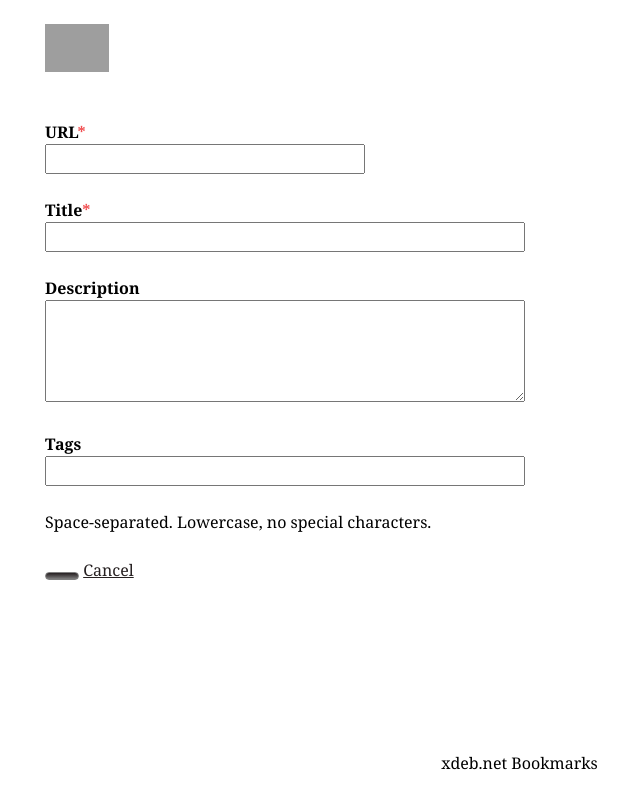
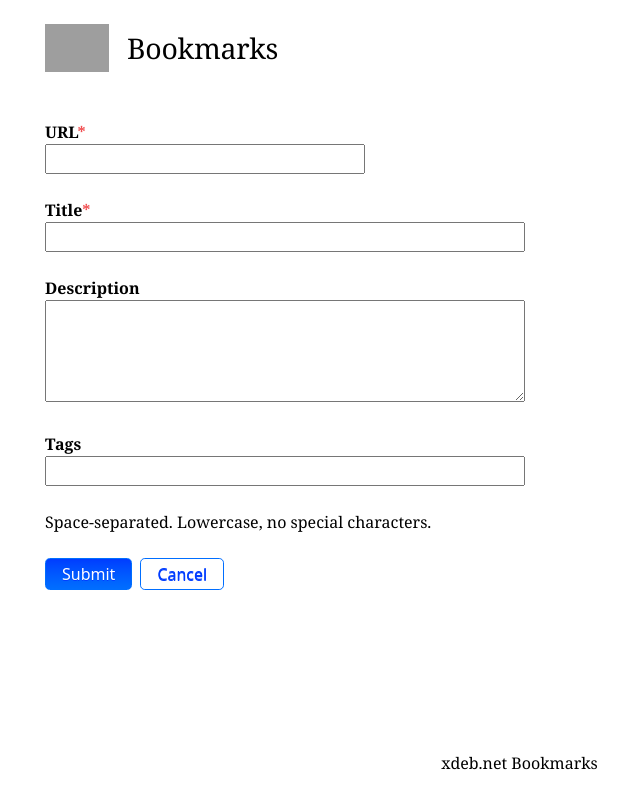
Before and after one commit to frjo/bookmarks, a Django app: template links/templates/links/form.html in a window 1280 px wide. Shown: the whole page, without its empty margins (113-753 px from the left). Run offline with Django 5.2, Linux system fonts and the light colour scheme; the template is opened without the code that fills it, so the values that code supplies are empty; grey boxes are pictures that could not be loaded.

Commit message:
Style and layout fixes.

```diff
--- a/accounts/templates/accounts/login.html
+++ b/accounts/templates/accounts/login.html
@@ -2,7 +2,7 @@
 {% block title %}Log in — Bookmarks{% endblock %}
 
 {% block content %}
-  <article>
+  <section>
     <h1>Log in</h1>
 
     <p>Use a passkey saved on this device to sign in.</p>
@@ -24,7 +24,7 @@
     </div>
 
     <p>Don't have an account yet? <a href="{% url 'register' %}">Register</a></p>
-  </article>
+  </section>
 {% endblock %}
 
 {% block extra_scripts %}
--- a/accounts/templates/accounts/register.html
+++ b/accounts/templates/accounts/register.html
@@ -2,7 +2,7 @@
 {% block title %}Register — Bookmarks{% endblock %}
 
 {% block content %}
-  <article>
+  <section>
     <h1>Create an account</h1>
 
     <p>Optionally choose a username, then follow the prompt to create a passkey on this device. You can set or change your username later in settings.</p>
@@ -41,7 +41,7 @@
     </form>
 
     <p>Already have an account? <a href="{% url 'login' %}">Log in</a></p>
-  </article>
+  </section>
 {% endblock %}
 
 {% block extra_scripts %}
--- a/accounts/templates/accounts/settings.html
+++ b/accounts/templates/accounts/settings.html
@@ -2,7 +2,7 @@
 {% block title %}Settings — Bookmarks{% endblock %}
 
 {% block content %}
-  <article>
+  <section>
     <h1>Settings</h1>
 
     <section aria-labelledby="profile-heading">
@@ -94,5 +94,5 @@
         </form>
       </div>
     </section>
-  </article>
+  </section>
 {% endblock %}
--- a/assets_src/css/_custom.css
+++ b/assets_src/css/_custom.css
@@ -3,4 +3,49 @@
 :root {
   --max-content-width: 999px;
   --base-font-size: 16;
+
+  /* Brand colours. */
+  --color-brand: oklch(0.4958 0.2838 263.94);
+  --color-brand-alt: oklch(0.5788 0.2316 259.64);
+  --color-brand-light: var(--color-grey-300);
+  --color-brand-dark: var(--color-grey-700);
 }
+
+a {
+  text-decoration: none;
+}
+
+.header__site-name {
+  font-size: var(--fs-xl);
+  letter-spacing: -.01em;
+}
+
+.bookmark-list {
+  h1 {
+    font-size: var(--fs-l);
+  }
+}
+
+.bookmark {
+  h2 {
+    font-size: var(--fs-m);
+    letter-spacing: normal;
+  }
+
+  p {
+    margin-block: 0 var(--spacing-s);
+  }
+}
+
+.actions {
+  a {
+    --color-link: var(--color-text-meta);
+    --color-link-visited: var(--color-text-meta);
+  }
+}
+
+.pager {
+  margin-block: var(--spacing-m);
+  justify-content: center;
+  font-family: var(--ff-alt);
+}
--- a/assets_src/css/components/_flex-inline.css
+++ b/assets_src/css/components/_flex-inline.css
@@ -16,3 +16,11 @@
 .flex-inline--inline {
   display: inline-flex;
 }
+
+.flex-inline--center {
+  align-items: center;
+}
+
+.flex-inline--baseline {
+  align-items: baseline;
+}
--- a/config/settings.py
+++ b/config/settings.py
@@ -12,7 +12,7 @@ env.read_env()
 # ---------------------------------------------------------------------------
 # App settings
 # ---------------------------------------------------------------------------
-BOOKMARKS_PER_PAGE = 30
+BOOKMARKS_PER_PAGE = 2
 
 # ---------------------------------------------------------------------------
 # Core
--- /dev/null
+++ b/links/templates/links/_sidebar_partial.html
@@ -0,0 +1,3 @@
+<aside class="sidebar layout__second-sidebar">
+
+</aside>
--- a/links/templates/links/form.html
+++ b/links/templates/links/form.html
@@ -2,7 +2,7 @@
 {% block title %}{{ action }} — Bookmarks{% endblock %}
 
 {% block content %}
-  <article>
+  <section>
     <h1>{{ action }}</h1>
 
     <form method="post" novalidate>
@@ -79,8 +79,10 @@
         {% endif %}
       </div>
 
-      <button type="submit">{{ action }}</button>
-      <a href="{% url 'bookmark_list' slug=user.slug %}">Cancel</a>
+      <div class="flex-inline">
+        <button type="submit">Submit</button>
+        <a class="button button--outline" href="{% url 'bookmark_list' slug=user.slug %}">Cancel</a>
+      </div>
     </form>
-  </article>
+  </section>
 {% endblock %}
--- a/links/templates/links/import.html
+++ b/links/templates/links/import.html
@@ -2,7 +2,7 @@
 {% block title %}Import bookmarks — Bookmarks{% endblock %}
 
 {% block content %}
-  <article>
+  <section>
     <h1>Import bookmarks</h1>
 
     {% if done %}
@@ -36,5 +36,5 @@
         <a href="{% url 'bookmark_list' slug=user.slug %}">Cancel</a>
       </form>
     {% endif %}
-  </article>
+  </section>
 {% endblock %}
--- a/templates/base.html
+++ b/templates/base.html
@@ -23,9 +23,13 @@
 </head>
 
 <body hx-headers='{"X-CSRFToken": "{{ csrf_token }}"}'>
-  <div class="page layout__page">
+  <div class="page layout__page {% block page_class %}{% endblock %}">
     <header class="header layout__header">
       <a href="{% url 'index' %}" title="Home" rel="home" class="header__logo"><img alt="Home" src="{% static 'favicon/favicon.svg' %}" width="64" height="64" class="header__logo-image"></a>
+
+      <span class="header__site-name">
+      <a href="{% url 'index' %}" title="Home" class="header__site-link" rel="home"><span>Bookmarks</span></a>
+      </span>
 
       {% if user.is_authenticated %}
       <div class="region header__region">
@@ -37,7 +41,7 @@
             <li><a href="{% url 'settings' slug=user.slug %}">Settings ({{ user.username }})</a></li>
             <li><form method="post" action="{% url 'logout' %}">
               {% csrf_token %}
-              <button type="submit">Log out</button>
+              <button class="button button--small" type="submit">Log out</button>
             </form></li>
           </ul>
         </nav>
@@ -67,6 +71,8 @@
       {% block content %}{% endblock %}
     </main>
 
+    {% block sidebar %}{% endblock %}
+
     <footer class="footer layout__footer mt--l">
       <p>xdeb.net Bookmarks</p>
     </footer>
```
Also changed, not shown: links/templates/links/_bookmark_item.html (+7 -9 lines), links/templates/links/_list_partial.html (+10 -17 lines), links/templates/links/confirm_delete.html (+4 -4 lines), links/templates/links/list.html (+7 -1 lines).
